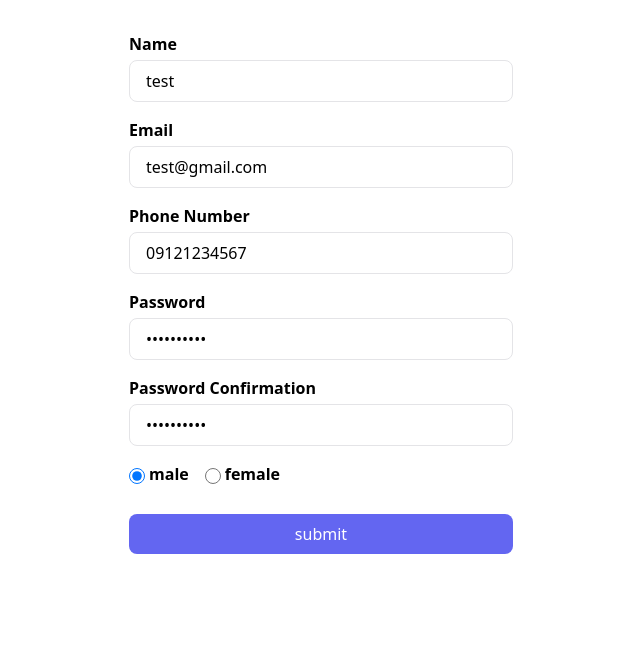
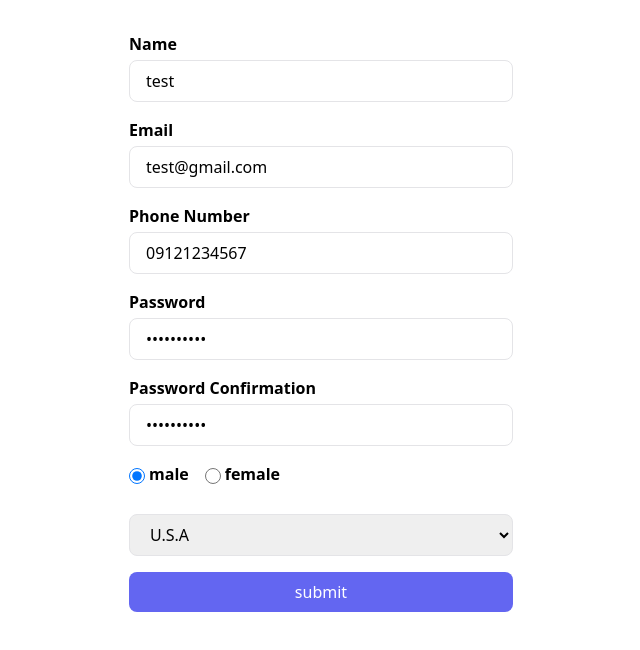
Before and after one commit to hossein-rahmati/formik-layout, a React (Create React App) app: page / in a window 1280 px wide. Shown: the top 650 px of the page, without its empty margins (319-959 px from the left). Built offline with nearby package versions, Linux system fonts and the light colour scheme; data requests are answered from the project's data file.

Commit message:
Add select option

```diff
--- a/db.json
+++ b/db.json
@@ -6,6 +6,7 @@
       "email": "test@gmail.com",
       "phone": "09121234567",
       "gender": "0",
+      "nationality": "USA",
       "password": "12fjJ2222#",
       "passwordConfirm": "12fjJ2222#"
     }
--- a/src/components/SignUpForm.js
+++ b/src/components/SignUpForm.js
@@ -1,13 +1,21 @@
 import axios from "axios";
 import { useFormik } from "formik";
 import { useEffect, useState } from "react";
+import * as yup from "yup";
 import RadioInput from "./common/RadioInput";
 import Input from "./common/Input";
-import * as yup from "yup";
+import SelectInput from "./common/SelectInput";
 
 const radioOptions = [
   { label: "male", value: "0" },
   { label: "female", value: "1" },
+];
+
+const selectOption = [
+  { label: "select nationality", value: "" },
+  { label: "Iran", value: "IR" },
+  { label: "Germany", value: "GER" },
+  { label: "U.S.A", value: "USA" },
 ];
 
 const initialValues = {
@@ -15,6 +23,7 @@ const initialValues = {
   email: "",
   phone: "",
   gender: "",
+  nationality: "",
   password: "",
   passwordConfirm: "",
 };
@@ -39,6 +48,8 @@ const validationSchema = yup.object({
     .nullable(),
 
   gender: yup.string().required("Gender is required"),
+
+  nationality: yup.string().required("Select your nationality !"),
 
   password: yup
     .string()
@@ -120,6 +131,13 @@ const SignUpForm = () => {
         {/* gender selection */}
         <RadioInput formik={formik} radioOptions={radioOptions} />
 
+        {/* Select nationality */}
+        <SelectInput
+          selectOptions={selectOption}
+          name="nationality"
+          formik={formik}
+        />
+
         <button
           disabled={!formik.isValid} //disable the button if the form had errors
           type="submit"
@@ -131,5 +149,4 @@ const SignUpForm = () => {
     </div>
   );
 };
-
 export default SignUpForm;
--- /dev/null
+++ b/src/components/common/SelectInput.js
@@ -0,0 +1,19 @@
+const SelectInput = ({ selectOptions, formik, name }) => {
+  return (
+    <div className="formControl">
+      <select name={name} {...formik.getFieldProps(name)}>
+        {selectOptions.map((item) => (
+          <option key={item.value} value={item.value}>
+            {item.label}
+          </option>
+        ))}
+      </select>
+      {formik.errors[name] &&
+        formik.touched[name] && ( // with bracket notation we can make objects dynamic
+          <div className="error">{formik.errors[name]}</div>
+        )}
+    </div>
+  );
+};
+
+export default SelectInput;
--- a/src/index.css
+++ b/src/index.css
@@ -17,7 +17,8 @@
 
   input[type="text"],
   input[type="password"],
-  input[type="email"] {
+  input[type="email"],
+  select {
     @apply w-96 py-2 px-4 border border-zinc-200 rounded-lg;
   }
 
```
